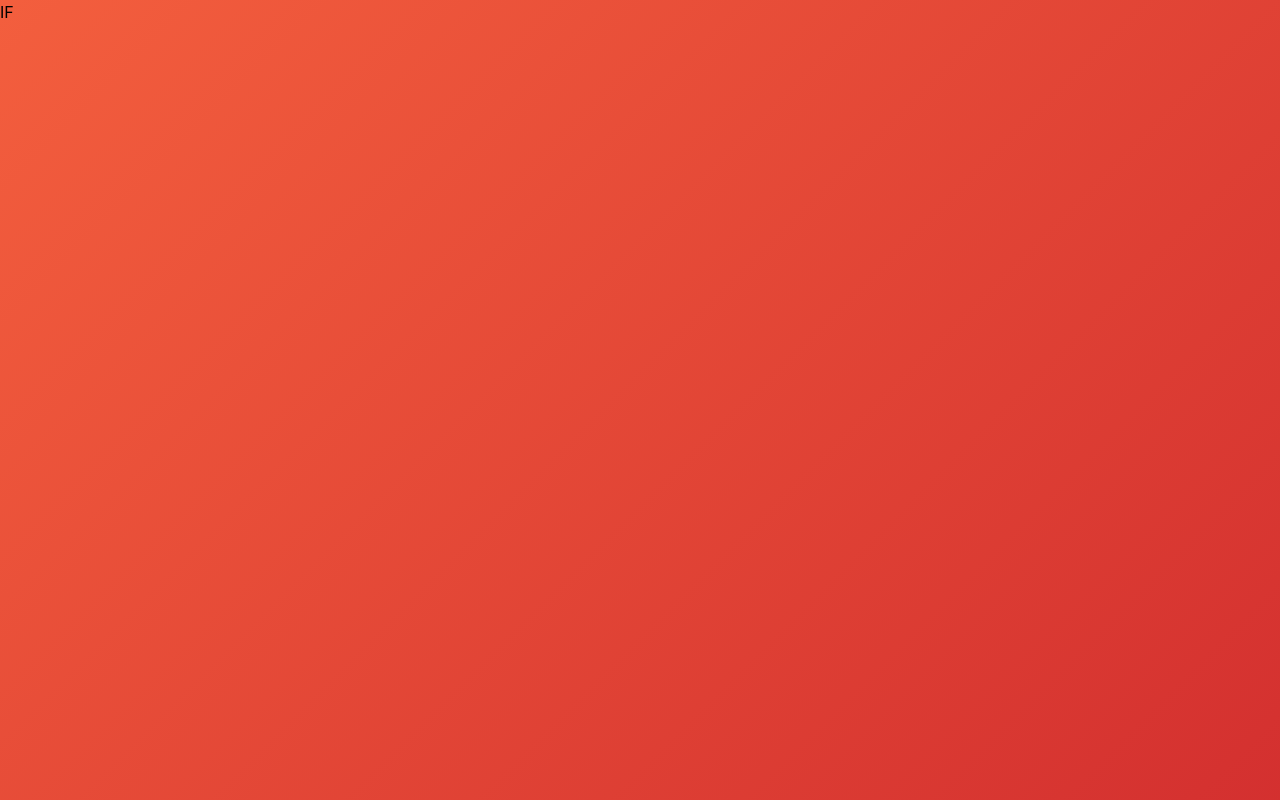
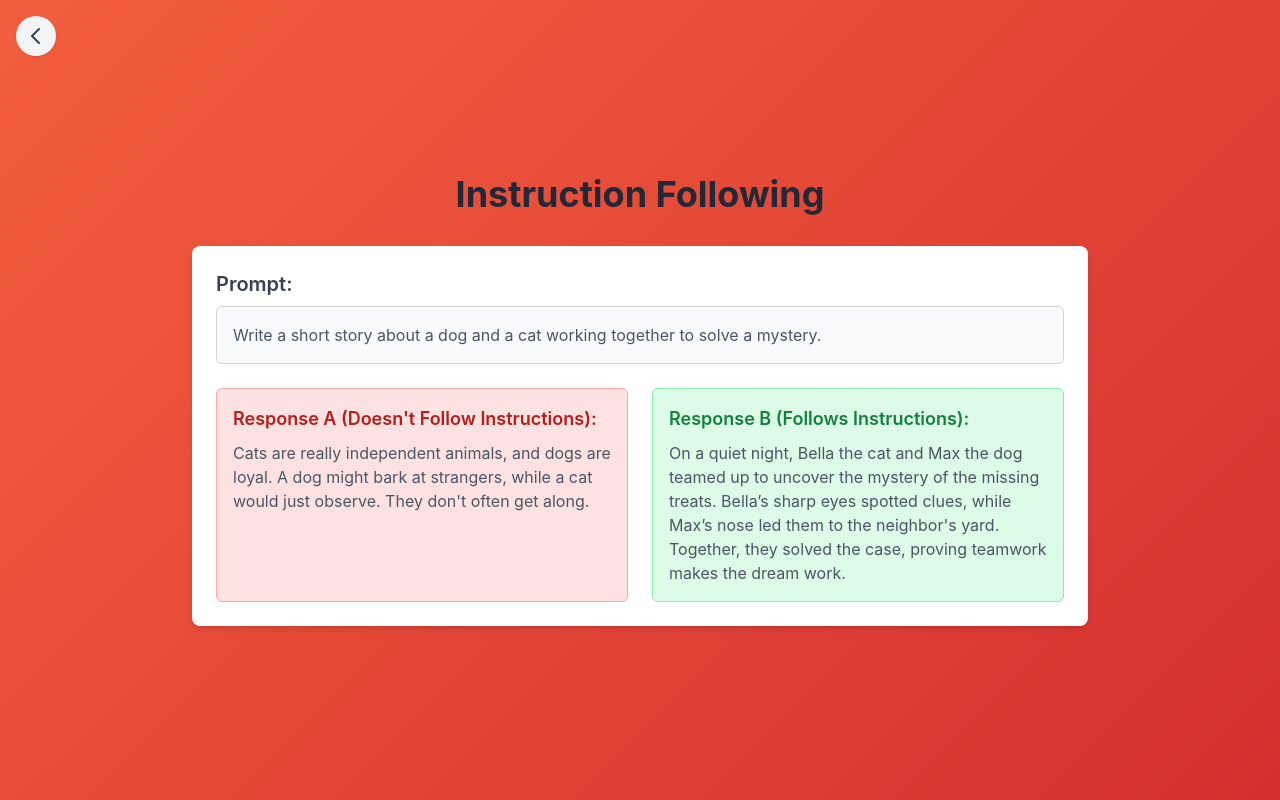
Before and after one commit to diegogomezgonza/AIMaster, a React (Vite) app: page /instruction-following in a window 1280 px wide. Built offline with nearby package versions, Linux system fonts and the light colour scheme.

Commit message:
Instruction following responses

```diff
--- a/src/css/output.css
+++ b/src/css/output.css
@@ -570,6 +570,14 @@ video {
   left: 0px;
 }
 
+.left-4 {
+  left: 1rem;
+}
+
+.top-4 {
+  top: 1rem;
+}
+
 .z-10 {
   z-index: 10;
 }
@@ -594,6 +602,10 @@ video {
   margin-top: 1.25rem;
 }
 
+.mt-2 {
+  margin-top: 0.5rem;
+}
+
 .block {
   display: block;
 }
@@ -608,6 +620,10 @@ video {
 
 .h-0\.5 {
   height: 0.125rem;
+}
+
+.h-6 {
+  height: 1.5rem;
 }
 
 .min-h-screen {
@@ -627,6 +643,10 @@ video {
   width: max-content;
 }
 
+.w-6 {
+  width: 1.5rem;
+}
+
 .max-w-4xl {
   max-width: 56rem;
 }
@@ -637,6 +657,10 @@ video {
 
 .grid-cols-2 {
   grid-template-columns: repeat(2, minmax(0, 1fr));
+}
+
+.grid-cols-1 {
+  grid-template-columns: repeat(1, minmax(0, 1fr));
 }
 
 .flex-col {
@@ -659,9 +683,31 @@ video {
   border-radius: 0.5rem;
 }
 
-.bg-gray-100 {
-  --tw-bg-opacity: 1;
-  background-color: rgb(243 244 246 / var(--tw-bg-opacity, 1));
+.rounded-md {
+  border-radius: 0.375rem;
+}
+
+.rounded-full {
+  border-radius: 9999px;
+}
+
+.border {
+  border-width: 1px;
+}
+
+.border-gray-300 {
+  --tw-border-opacity: 1;
+  border-color: rgb(209 213 219 / var(--tw-border-opacity, 1));
+}
+
+.border-green-300 {
+  --tw-border-opacity: 1;
+  border-color: rgb(134 239 172 / var(--tw-border-opacity, 1));
+}
+
+.border-red-300 {
+  --tw-border-opacity: 1;
+  border-color: rgb(252 165 165 / var(--tw-border-opacity, 1));
 }
 
 .bg-indigo-600 {
@@ -674,8 +720,36 @@ video {
   background-color: rgb(255 255 255 / var(--tw-bg-opacity, 1));
 }
 
+.bg-gray-100 {
+  --tw-bg-opacity: 1;
+  background-color: rgb(243 244 246 / var(--tw-bg-opacity, 1));
+}
+
+.bg-gray-50 {
+  --tw-bg-opacity: 1;
+  background-color: rgb(249 250 251 / var(--tw-bg-opacity, 1));
+}
+
+.bg-green-100 {
+  --tw-bg-opacity: 1;
+  background-color: rgb(220 252 231 / var(--tw-bg-opacity, 1));
+}
+
+.bg-red-100 {
+  --tw-bg-opacity: 1;
+  background-color: rgb(254 226 226 / var(--tw-bg-opacity, 1));
+}
+
 .p-6 {
   padding: 1.5rem;
+}
+
+.p-4 {
+  padding: 1rem;
+}
+
+.p-2 {
+  padding: 0.5rem;
 }
 
 .px-4 {
@@ -730,9 +804,25 @@ video {
   color: rgb(31 41 55 / var(--tw-text-opacity, 1));
 }
 
+.text-green-700 {
+  --tw-text-opacity: 1;
+  color: rgb(21 128 61 / var(--tw-text-opacity, 1));
+}
+
+.text-red-700 {
+  --tw-text-opacity: 1;
+  color: rgb(185 28 28 / var(--tw-text-opacity, 1));
+}
+
 .shadow-md {
   --tw-shadow: 0 4px 6px -1px rgb(0 0 0 / 0.1), 0 2px 4px -2px rgb(0 0 0 / 0.1);
   --tw-shadow-colored: 0 4px 6px -1px var(--tw-shadow-color), 0 2px 4px -2px var(--tw-shadow-color);
+  box-shadow: var(--tw-ring-offset-shadow, 0 0 #0000), var(--tw-ring-shadow, 0 0 #0000), var(--tw-shadow);
+}
+
+.shadow {
+  --tw-shadow: 0 1px 3px 0 rgb(0 0 0 / 0.1), 0 1px 2px -1px rgb(0 0 0 / 0.1);
+  --tw-shadow-colored: 0 1px 3px 0 var(--tw-shadow-color), 0 1px 2px -1px var(--tw-shadow-color);
   box-shadow: var(--tw-ring-offset-shadow, 0 0 #0000), var(--tw-ring-shadow, 0 0 #0000), var(--tw-shadow);
 }
 
@@ -774,6 +864,11 @@ video {
   background-color: rgb(234 179 8 / var(--tw-bg-opacity, 1));
 }
 
+.hover\:bg-gray-200:hover {
+  --tw-bg-opacity: 1;
+  background-color: rgb(229 231 235 / var(--tw-bg-opacity, 1));
+}
+
 .hover\:text-white:hover {
   --tw-text-opacity: 1;
   color: rgb(255 255 255 / var(--tw-text-opacity, 1));
@@ -782,3 +877,9 @@ video {
 .group:hover .group-hover\:w-full {
   width: 100%;
 }
+
+@media (min-width: 768px) {
+  .md\:grid-cols-2 {
+    grid-template-columns: repeat(2, minmax(0, 1fr));
+  }
+}
--- a/src/pages/IF.jsx
+++ b/src/pages/IF.jsx
@@ -1,10 +1,62 @@
 import React from 'react';
-
+import { useNavigate } from 'react-router-dom';
 
 function IF() {
+  const navigate = useNavigate();
+
   return (
-    <div>
-        <h1>IF</h1>
+    <div className="flex flex-col items-center justify-center min-h-screen p-4 relative">
+      {/* Botón de flecha */}
+      <button
+        onClick={() => navigate('/')}
+        className="absolute top-4 left-4 p-2 bg-gray-100 rounded-full shadow hover:bg-gray-200"
+        aria-label="Go back"
+      >
+        {/* Ícono de flecha (SVG) */}
+        <svg
+          xmlns="http://www.w3.org/2000/svg"
+          className="w-6 h-6 text-gray-700"
+          fill="none"
+          viewBox="0 0 24 24"
+          stroke="currentColor"
+          strokeWidth={2}
+        >
+          <path
+            strokeLinecap="round"
+            strokeLinejoin="round"
+            d="M15 19l-7-7 7-7"
+          />
+        </svg>
+      </button>
+
+      <h1 className="text-4xl font-bold text-gray-800 mb-8">Instruction Following</h1>
+      <div className="w-full max-w-4xl bg-white shadow-md rounded-lg p-6">
+        <div className="mb-6">
+          <h2 className="text-xl font-semibold text-gray-700">Prompt:</h2>
+          <p className="mt-2 text-gray-600 border border-gray-300 rounded-md p-4 bg-gray-50">
+            Write a short story about a dog and a cat working together to solve a mystery.
+          </p>
+        </div>
+        <div className="grid grid-cols-1 md:grid-cols-2 gap-6">
+          {/* Respuesta A */}
+          <div className="bg-red-100 border border-red-300 rounded-md p-4">
+            <h3 className="text-lg font-semibold text-red-700">Response A (Doesn't Follow Instructions):</h3>
+            <p className="mt-2 text-gray-600">
+              Cats are really independent animals, and dogs are loyal. A dog might bark at strangers, while a cat would
+              just observe. They don't often get along.
+            </p>
+          </div>
+          {/* Respuesta B */}
+          <div className="bg-green-100 border border-green-300 rounded-md p-4">
+            <h3 className="text-lg font-semibold text-green-700">Response B (Follows Instructions):</h3>
+            <p className="mt-2 text-gray-600">
+              On a quiet night, Bella the cat and Max the dog teamed up to uncover the mystery of the missing treats.
+              Bella’s sharp eyes spotted clues, while Max’s nose led them to the neighbor's yard. Together, they solved
+              the case, proving teamwork makes the dream work.
+            </p>
+          </div>
+        </div>
+      </div>
     </div>
   );
 }
```
